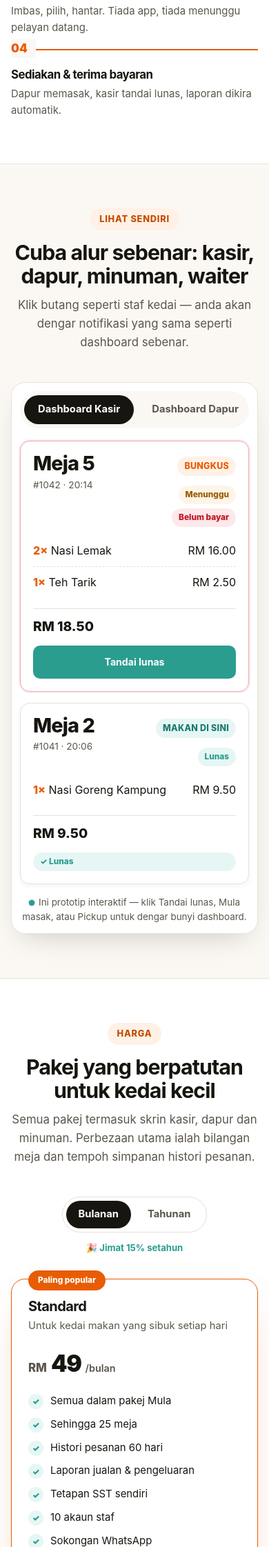
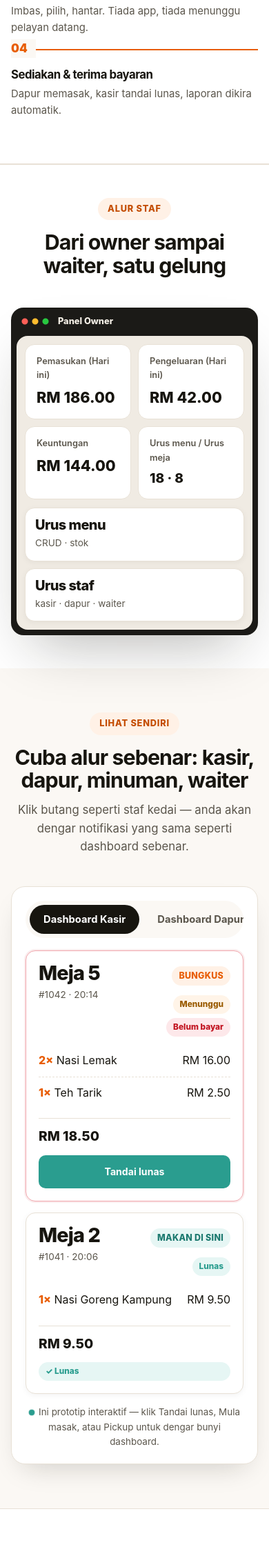
Before and after one commit to haikallfikrii/table-tap, a PHP site: page / in a window 390 px wide. Shown: the part 4002-6245 px from the top of the page at 69% size. Run offline with PHP 8.4, Linux system fonts and the light colour scheme; data comes from the database, SQL or seed files in the repository.

Commit message:
fix(landing): make staff-flow cinema match live dashboards on every screen
Show owner stats and cashier/kitchen/waiter cards with the real layout, keep the loop running on phones, and size the frame so it no longer clips or hides below 900px.

Co-authored-by: Cursor <cursoragent@cursor.com>

```diff
--- a/assets/css/landing.css
+++ b/assets/css/landing.css
@@ -910,24 +910,20 @@ h1, h2, h3 { letter-spacing: -0.03em; line-height: 1.1; margin: 0; }
   max-width: 320px;
 }
 
-/* ---------- Desktop cinema (tablet loop) ---------- */
-.desk-cinema {
-  display: none;
+/* ---------- Staff flow (dashboard cinema) ---------- */
+.staff-cinema {
   padding: clamp(48px, 8vw, 88px) 0;
   background: var(--surface);
   border-top: 1px solid var(--line);
 }
 
-@media (min-width: 900px) {
-  .desk-cinema { display: block; }
-}
-
 .tablet-frame {
   max-width: 760px;
+  width: 100%;
   margin: 28px auto 0;
   background: #1b1a17;
-  border-radius: 28px;
-  padding: 14px;
+  border-radius: 24px;
+  padding: 12px;
   box-shadow: var(--shadow-lg);
 }
 
@@ -935,13 +931,21 @@ h1, h2, h3 { letter-spacing: -0.03em; line-height: 1.1; margin: 0; }
   display: flex;
   align-items: center;
   gap: 12px;
-  padding: 4px 10px 12px;
+  padding: 4px 8px 12px;
   color: #f4efe6;
   font-weight: 800;
   font-size: 0.88rem;
+  min-width: 0;
+}
+
+.tb-title {
+  overflow: hidden;
+  text-overflow: ellipsis;
+  white-space: nowrap;
 }
 
 .tb-dots {
+  flex: none;
   width: 42px;
   height: 10px;
   border-radius: 999px;
@@ -951,60 +955,72 @@ h1, h2, h3 { letter-spacing: -0.03em; line-height: 1.1; margin: 0; }
 }
 
 .tb-body {
-  position: relative;
-  min-height: 280px;
-  background: var(--bg);
-  border-radius: 18px;
+  background: #f0ebe3;
+  border-radius: 16px;
   overflow: hidden;
 }
 
 .tb-scene {
-  position: absolute;
-  inset: 0;
-  padding: 22px;
-  opacity: 0;
-  transform: translateX(16px);
-  transition: opacity 0.45s ease, transform 0.45s ease;
-  pointer-events: none;
+  display: none;
+  padding: 16px;
 }
 
 .tb-scene.on {
-  opacity: 1;
-  transform: none;
+  display: block;
+  animation: paneIn 0.4s ease;
 }
 
-.tb-stats {
+.stat-row {
   display: grid;
-  grid-template-columns: repeat(3, 1fr);
+  grid-template-columns: repeat(auto-fit, minmax(min(100%, 140px), 1fr));
   gap: 10px;
-  margin-bottom: 16px;
+  margin-bottom: 12px;
 }
 
-.tb-stats div {
+.stat-card {
   background: #fff;
   border: 1px solid var(--line);
   border-radius: 14px;
-  padding: 14px;
+  padding: 14px 16px;
 }
 
-.tb-stats b { display: block; font-size: 1.25rem; }
-.tb-stats span { font-size: 0.75rem; color: var(--ink-soft); font-weight: 600; }
-
-.tb-row {
-  display: grid;
-  grid-template-columns: 1fr 1fr;
-  gap: 10px;
-  font-weight: 700;
+.stat-card .label {
+  color: var(--ink-soft);
+  font-size: 0.8rem;
+  font-weight: 600;
 }
 
-.tb-row span {
-  background: #fff;
-  border: 1px solid var(--line);
-  border-radius: 14px;
-  padding: 16px;
+.stat-card .value {
+  font-size: 1.35rem;
+  font-weight: 800;
+  margin-top: 4px;
 }
 
-.tb-scene .btn { animation: sendPulse 1.4s ease-in-out infinite; }
+.cinema-hub {
+  display: grid;
+  grid-template-columns: repeat(auto-fit, minmax(min(100%, 160px), 1fr));
+  gap: 10px;
+}
+
+.cinema-hub .order-card { padding: 14px; }
+.cinema-hub .order-meta { margin: 6px 0 0; }
+
+#desk-cinema .kitchen-card { min-height: 0; max-width: none; }
+#desk-cinema .btn {
+  border-radius: 10px;
+  min-height: 44px;
+  white-space: normal;
+  line-height: 1.25;
+  padding: 8px 14px;
+  pointer-events: none;
+}
+#desk-cinema .btn-secondary {
+  background: var(--bg);
+  border: 1px solid var(--line);
+  color: var(--ink);
+}
+#desk-cinema .kitchen-actions .btn,
+#desk-cinema .order-card-footer .btn { animation: sendPulse 1.4s ease-in-out infinite; }
 
 .demo-pane { display: none; }
 .demo-pane.on {
@@ -1438,7 +1454,6 @@ h1, h2, h3 { letter-spacing: -0.03em; line-height: 1.1; margin: 0; }
 
 /* Collapse desktop links + move primary CTA into the hamburger menu. */
 @media (max-width: 899px) {
-  .desk-cinema { display: none !important; }
   .lp-links { display: none; }
   .lp-burger { display: flex; }
   .lp-nav-actions .btn-outline,
@@ -1452,7 +1467,9 @@ h1, h2, h3 { letter-spacing: -0.03em; line-height: 1.1; margin: 0; }
   .hero-cta .btn { width: 100%; }
   .foot-grid { grid-template-columns: 1fr; }
   .wrap { padding: 0 16px; }
-  .demo-shell { padding: 12px; }
+  .tablet-frame { padding: 8px; border-radius: 18px; }
+  .tb-scene { padding: 12px; }
+  .tb-chrome { padding: 2px 6px 10px; font-size: 0.8rem; }
   .kitchen-card { padding: 18px; min-height: 0; }
   .kitchen-actions .btn { flex: 1 1 100%; }
   .order-card-footer { flex-direction: column; align-items: stretch; }
--- a/assets/js/landing.js
+++ b/assets/js/landing.js
@@ -241,7 +241,6 @@
     var scenes = cinema.querySelectorAll('.tb-scene');
     var ci = 0;
     function cinemaTick() {
-      if (window.matchMedia('(max-width: 899px)').matches) return;
       ci = (ci + 1) % scenes.length;
       scenes.forEach(function (s, i) { s.classList.toggle('on', i === ci); });
       var next = scenes[ci];
--- a/index.php
+++ b/index.php
@@ -340,8 +340,8 @@ $iconLarge = assetUrl('img/brand/tabletap-icon-512.png');
     </div>
   </section>
 
-  <!-- ================= DESKTOP CINEMA ================= -->
-  <section class="desk-cinema" id="cinema" aria-hidden="true">
+  <!-- ================= STAFF FLOW ================= -->
+  <section class="staff-cinema" id="cinema">
     <div class="wrap">
       <div class="sec-head center">
         <span class="kicker"><?= e(t('lp_cinema_kicker')) ?></span>
@@ -349,39 +349,90 @@ $iconLarge = assetUrl('img/brand/tabletap-icon-512.png');
       </div>
       <div class="tablet-frame" id="desk-cinema">
         <div class="tb-chrome">
-          <span class="tb-dots"></span>
+          <span class="tb-dots" aria-hidden="true"></span>
           <span class="tb-title" id="cinema-title"><?= e(t('owner_title')) ?></span>
         </div>
         <div class="tb-body">
           <div class="tb-scene on" data-role="owner" data-title="<?= e(t('owner_title')) ?>">
-            <div class="tb-stats">
-              <div><b>RM 186</b><span><?= e(t('income')) ?></span></div>
-              <div><b>12</b><span><?= e(t('orders_active')) ?></span></div>
-              <div><b>4</b><span><?= e(t('manage_tables')) ?></span></div>
+            <div class="stat-row">
+              <div class="stat-card">
+                <div class="label"><?= e(t('income')) ?> (<?= e(t('filter_day')) ?>)</div>
+                <div class="value">RM 186.00</div>
+              </div>
+              <div class="stat-card">
+                <div class="label"><?= e(t('expenses')) ?> (<?= e(t('filter_day')) ?>)</div>
+                <div class="value">RM 42.00</div>
+              </div>
+              <div class="stat-card">
+                <div class="label"><?= e(t('profit')) ?></div>
+                <div class="value">RM 144.00</div>
+              </div>
+              <div class="stat-card">
+                <div class="label"><?= e(t('manage_menu')) ?> / <?= e(t('manage_tables')) ?></div>
+                <div class="value" style="font-size:1.2rem">18 · 8</div>
+              </div>
             </div>
-            <div class="tb-row"><span><?= e(t('manage_menu')) ?></span><span><?= e(t('manage_users')) ?></span></div>
+            <div class="table-grid cinema-hub">
+              <div class="order-card">
+                <div class="table-num" style="font-size:1.25rem"><?= e(t('manage_menu')) ?></div>
+                <p class="order-meta">CRUD · stok</p>
+              </div>
+              <div class="order-card">
+                <div class="table-num" style="font-size:1.25rem"><?= e(t('manage_users')) ?></div>
+                <p class="order-meta">kasir · dapur · waiter</p>
+              </div>
+            </div>
           </div>
+
           <div class="tb-scene" data-role="kasir" data-title="<?= e(t('kasir_title')) ?>">
-            <article class="o-card unpaid tb-mini">
-              <div class="o-table"><?= e(t('table_n', '5')) ?></div>
-              <div class="o-meta">#1042 · <?= e(t('takeaway')) ?></div>
-              <div class="o-foot"><span class="o-total">RM 18.50</span><span class="btn btn-primary btn-sm"><?= e(t('mark_paid')) ?></span></div>
+            <article class="order-card unpaid">
+              <div class="order-card-header">
+                <div>
+                  <div class="table-num"><?= e(t('table_n', '5')) ?></div>
+                  <div class="order-meta">#1042 · 20:14</div>
+                </div>
+                <div class="order-flags">
+                  <span class="serve-badge bungkus"><?= e(t('takeaway')) ?></span>
+                  <span class="badge amber"><?= e(t('status_menunggu')) ?></span>
+                  <span class="badge red"><?= e(t('lp_demo_unpaid')) ?></span>
+                </div>
+              </div>
+              <ul class="order-items">
+                <li><div><span class="qty">2×</span> Nasi Lemak</div><div>RM 16.00</div></li>
+                <li><div><span class="qty">1×</span> Teh Tarik</div><div>RM 2.50</div></li>
+              </ul>
+              <div class="order-card-footer">
+                <div class="order-total">RM 18.50</div>
+                <span class="btn btn-success btn-sm"><?= e(t('mark_paid')) ?></span>
+              </div>
             </article>
           </div>
+
           <div class="tb-scene" data-role="dapur" data-title="<?= e(t('dapur_title')) ?>">
-            <article class="o-card warn tb-mini">
-              <div class="serve-pill"><?= e(t('takeaway')) ?></div>
-              <div class="o-table"><?= e(t('table_n', '5')) ?></div>
-              <h3>Nasi Lemak ×2</h3>
-              <span class="btn btn-primary btn-sm"><?= e(t('mark_ready')) ?></span>
+            <article class="kitchen-card menunggu takeaway">
+              <div class="kitchen-table"><?= e(t('table_n', '5')) ?></div>
+              <div class="serve-badge bungkus"><?= e(t('takeaway')) ?></div>
+              <div class="kitchen-qty">×2</div>
+              <h2 class="kitchen-item-name">Nasi Lemak</h2>
+              <div class="order-meta">#1042 · 20:14</div>
+              <div class="kitchen-actions">
+                <span class="btn btn-secondary btn-sm"><?= e(t('mark_cooking')) ?></span>
+                <span class="btn btn-success"><?= e(t('mark_ready')) ?></span>
+              </div>
             </article>
           </div>
+
           <div class="tb-scene" data-role="waiter" data-title="<?= e(t('waiter_title')) ?>">
-            <article class="o-card info tb-mini">
-              <div class="serve-pill"><?= e(t('takeaway')) ?></div>
-              <div class="o-table"><?= e(t('table_n', '5')) ?></div>
-              <h3>Nasi Lemak ×2</h3>
-              <span class="btn btn-primary btn-sm"><?= e(t('mark_pickup')) ?></span>
+            <article class="kitchen-card siap takeaway">
+              <div class="kitchen-table"><?= e(t('table_n', '5')) ?></div>
+              <div class="serve-badge bungkus"><?= e(t('takeaway')) ?></div>
+              <div class="kitchen-qty">×2</div>
+              <h2 class="kitchen-item-name">Nasi Lemak</h2>
+              <div class="order-meta"><?= e(t('dapur_title')) ?></div>
+              <div class="order-meta">#1042 · 20:14</div>
+              <div class="kitchen-actions">
+                <span class="btn btn-primary"><?= e(t('mark_pickup')) ?></span>
+              </div>
             </article>
           </div>
         </div>
```
